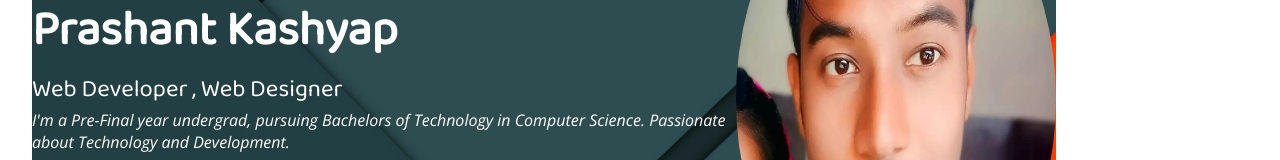
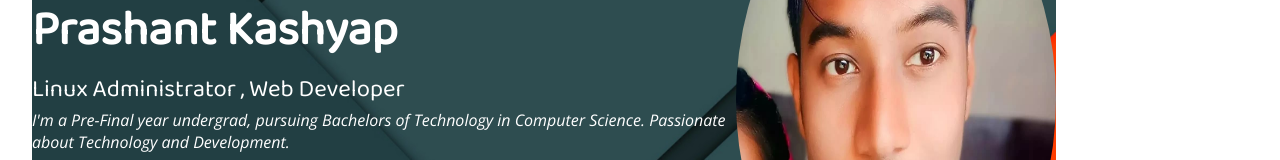
Before and after one commit to prashantpk-1999/portfolio, a website: page index.html in a window 1280 px wide. Shown: the part 455-615 px from the top of the page. Drawn offline with nearby package versions, Linux system fonts and the light colour scheme; a web font is replaced by a local one.

Commit message:
Update index.html

```diff
--- a/index.html
+++ b/index.html
@@ -58,7 +58,7 @@
                 <div class="devinfo">
                     <div class="hello">Hi , I am</div>
                     <div class="name">Prashant Kashyap</div>
-                    <div class="about">Web Developer , Web Designer</div>
+                    <div class="about">Linux Administrator , Web Developer </div>
 
                     <div class="more-about">I'm a Pre-Final year undergrad, pursuing Bachelors of Technology in Computer
                         Science.
```
